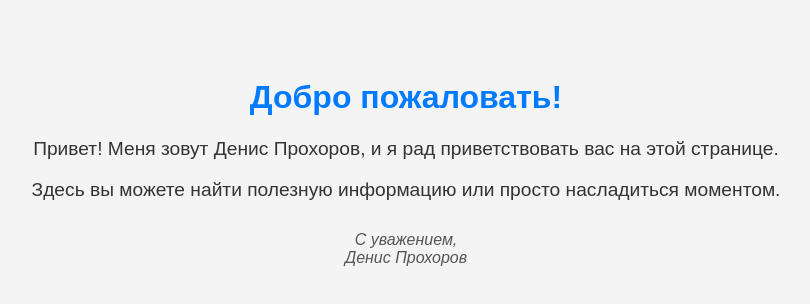
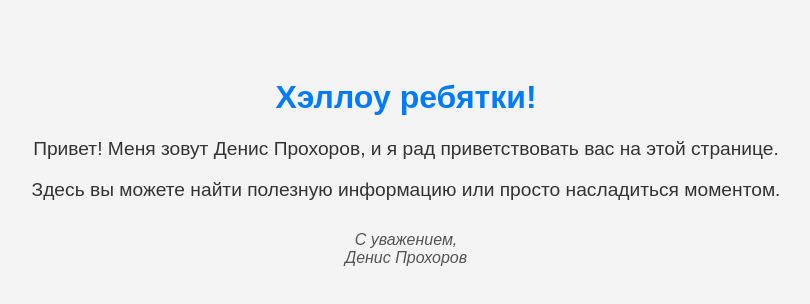
Before and after one commit to xxxyxxxftv/Ai-portal, a plain HTML site: page index.html in a window 1280 px wide. Shown: the whole page, without its empty margins (234-1044 px from the left). Drawn offline with Linux system fonts and the light colour scheme.

Commit message:
Updated heading text in index.html

```diff
--- a/index.html
+++ b/index.html
@@ -26,7 +26,7 @@
     </style>
 </head>
 <body>
-    <h1>Добро пожаловать!</h1>
+    <h1>Хэллоу ребятки!</h1>
     <p>Привет! Меня зовут Денис Прохоров, и я рад приветствовать вас на этой странице.</p>
     <p>Здесь вы можете найти полезную информацию или просто насладиться моментом.</p>
     <div class="signature">
```
